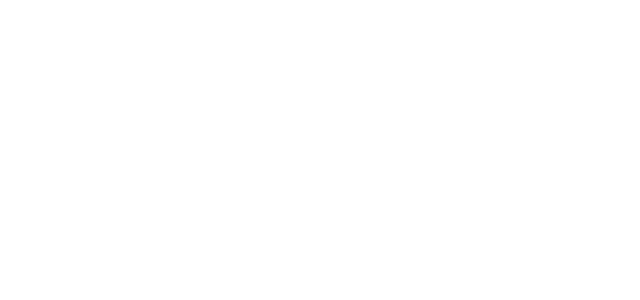
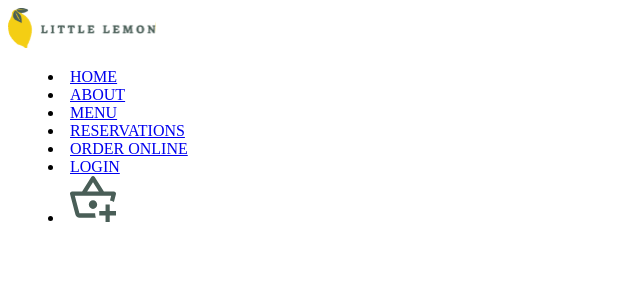
Before and after one commit to 4ndrs/cute-lemon, a React (Create React App) app: page / in a window 1280 px wide. Shown: the top 300 px of the page, without its empty margins (0-640 px from the left). Built offline with nearby package versions, Linux system fonts and the light colour scheme.

Commit message:
Add the logo to Header and move the nav element to its own component

```diff
--- /dev/null
+++ b/src/components/Header/Nav.tsx
@@ -0,0 +1,35 @@
+import BasketIcon from "../../assets/basket.svg";
+
+const Nav = () => {
+  return (
+    <nav>
+      <menu>
+        <li>
+          <a href="#TBD">HOME</a>
+        </li>
+        <li>
+          <a href="#TBD">ABOUT</a>
+        </li>
+        <li>
+          <a href="#TBD">MENU</a>
+        </li>
+        <li>
+          <a href="#TBD">RESERVATIONS</a>
+        </li>
+        <li>
+          <a href="#TBD">ORDER ONLINE</a>
+        </li>
+        <li>
+          <a href="#TBD">LOGIN</a>
+        </li>
+        <li>
+          <a href="#TBD">
+            <img src={BasketIcon} alt="Basket icon" />
+          </a>
+        </li>
+      </menu>
+    </nav>
+  );
+};
+
+export default Nav;
--- a/src/components/Header/index.tsx
+++ b/src/components/Header/index.tsx
@@ -1,9 +1,11 @@
+import Nav from "./Nav";
+import Logo from "../../assets/logo.svg";
+
 const Header = () => {
   return (
     <header>
-      <nav>
-        <menu></menu>
-      </nav>
+      <img src={Logo} alt="Little Lemon logo" />
+      <Nav />
     </header>
   );
 };
```
Also changed, not shown: src/assets/basket.svg (added), src/assets/logo.svg (added).
